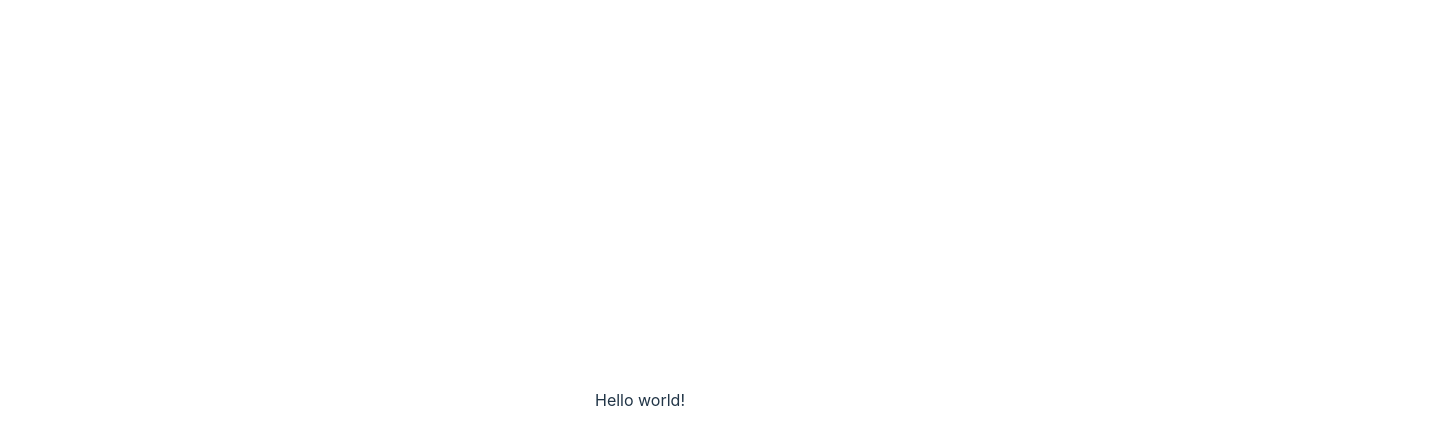
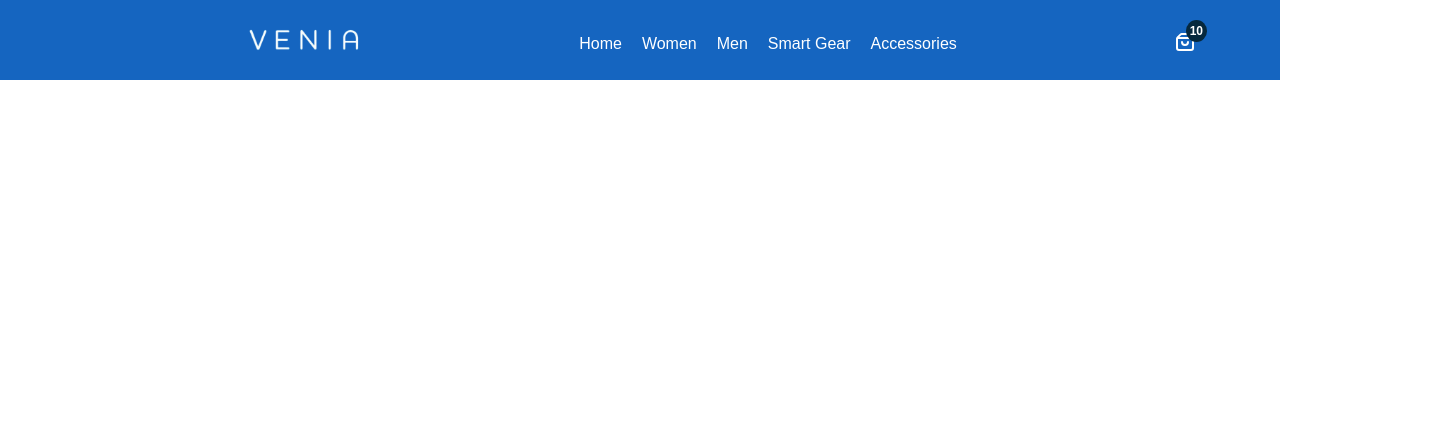
Before and after one commit to Suchita777/ProductListing, a website built with Vite: page index.html in a window 1280 px wide. Shown: the whole page, 1440 px wide, since content can reach past the window. Built offline with nearby package versions, Linux system fonts and the light colour scheme.

Commit message:
Added header

```diff
--- a/main.js
+++ b/main.js
@@ -1,7 +1,26 @@
 import './style.css';
 
 document.querySelector('#app').innerHTML = `
-  <div>
-      Hello world!
-  </div>
+  <header>
+      <nav class="navbar">
+          <div class="logo">
+              <a href="#">
+                  <img src="/icons/Venia.png" alt="logo" />
+              </a>
+          </div>
+          <ul class="nav-links">
+              <li><a href="#">Home</a></li>
+              <li><a href="#">Women</a></li>
+              <li><a href="#">Men</a></li>
+              <li><a href="#">Smart Gear</a></li>
+              <li><a href="#">Accessories</a></li>
+          </ul>
+          <div class="cart">
+              <a href="#">
+                  <img src="/icons/cart.svg" alt="Cart Icon" />
+                  <span class="cart-count">10</span>
+              </a>
+          </div>
+      </nav>
+  </header>
 `;
--- a/style.css
+++ b/style.css
@@ -1,96 +1,77 @@
-:root {
-  font-family: Inter, system-ui, Avenir, Helvetica, Arial, sans-serif;
-  line-height: 1.5;
-  font-weight: 400;
-
-  color-scheme: light dark;
-  color: rgba(255, 255, 255, 0.87);
-  background-color: #242424;
-
-  font-synthesis: none;
-  text-rendering: optimizeLegibility;
-  -webkit-font-smoothing: antialiased;
-  -moz-osx-font-smoothing: grayscale;
-}
-
-a {
-  font-weight: 500;
-  color: #646cff;
-  text-decoration: inherit;
-}
-a:hover {
-  color: #535bf2;
+* {
+  margin: 0;
+  padding: 0;
+  box-sizing: border-box;
 }
 
 body {
-  margin: 0;
-  display: flex;
-  place-items: center;
-  min-width: 320px;
-  min-height: 100vh;
+  font-family: Arial, sans-serif;
 }
 
-h1 {
-  font-size: 3.2em;
-  line-height: 1.1;
+header {
+  background-color: #1565C0; /* Blue background similar to the image */
+  padding: 23px 0;
+  height: 80px;
 }
 
-#app {
-  max-width: 1280px;
-  margin: 0 auto;
-  padding: 2rem;
-  text-align: center;
+.navbar {
+  display: flex;
+  justify-content: space-between;
+  align-items: center;
+  width: 1440px;
+  padding: 0 243px;
 }
 
 .logo {
-  height: 6em;
-  padding: 1.5em;
-  will-change: filter;
-  transition: filter 300ms;
-}
-.logo:hover {
-  filter: drop-shadow(0 0 2em #646cffaa);
-}
-.logo.vanilla:hover {
-  filter: drop-shadow(0 0 2em #f7df1eaa);
+  font-size: 24px;
+  font-weight: bold;
+  color: white;
 }
 
-.card {
-  padding: 2em;
+.nav-links {
+  list-style: none;
+  display: flex;
+  gap: 20px;
 }
 
-.read-the-docs {
-  color: #888;
+.nav-links li a {
+  text-decoration: none;
+  color: white;
+  font-size: 16px;
 }
 
-button {
-  border-radius: 8px;
-  border: 1px solid transparent;
-  padding: 0.6em 1.2em;
-  font-size: 1em;
-  font-weight: 500;
-  font-family: inherit;
-  background-color: #1a1a1a;
-  cursor: pointer;
-  transition: border-color 0.25s;
-}
-button:hover {
-  border-color: #646cff;
-}
-button:focus,
-button:focus-visible {
-  outline: 4px auto -webkit-focus-ring-color;
+.nav-links li a:hover {
+  border-bottom: 2px solid white;
+  top: 10px;
 }
 
-@media (prefers-color-scheme: light) {
-  :root {
-    color: #213547;
-    background-color: #ffffff;
-  }
-  a:hover {
-    color: #747bff;
-  }
-  button {
-    background-color: #f9f9f9;
-  }
+.cart {
+  position: relative;
 }
+
+.cart a {
+  text-decoration: none;
+  color: white;
+}
+
+.logo img {
+  width: 120px;
+  height: 35px;
+}
+
+.cart img {
+  width: 24px;
+  height: 24px;
+}
+
+.cart-count {
+  position: absolute;
+  top: -10px;
+  right: -10px;
+  background-color: #06283D; /* Green color for the count */
+  color: white;
+  border-radius: 50%;
+  padding: 4px 4px;
+  font-size: 12px;
+  font-weight: bold;
+}
```
